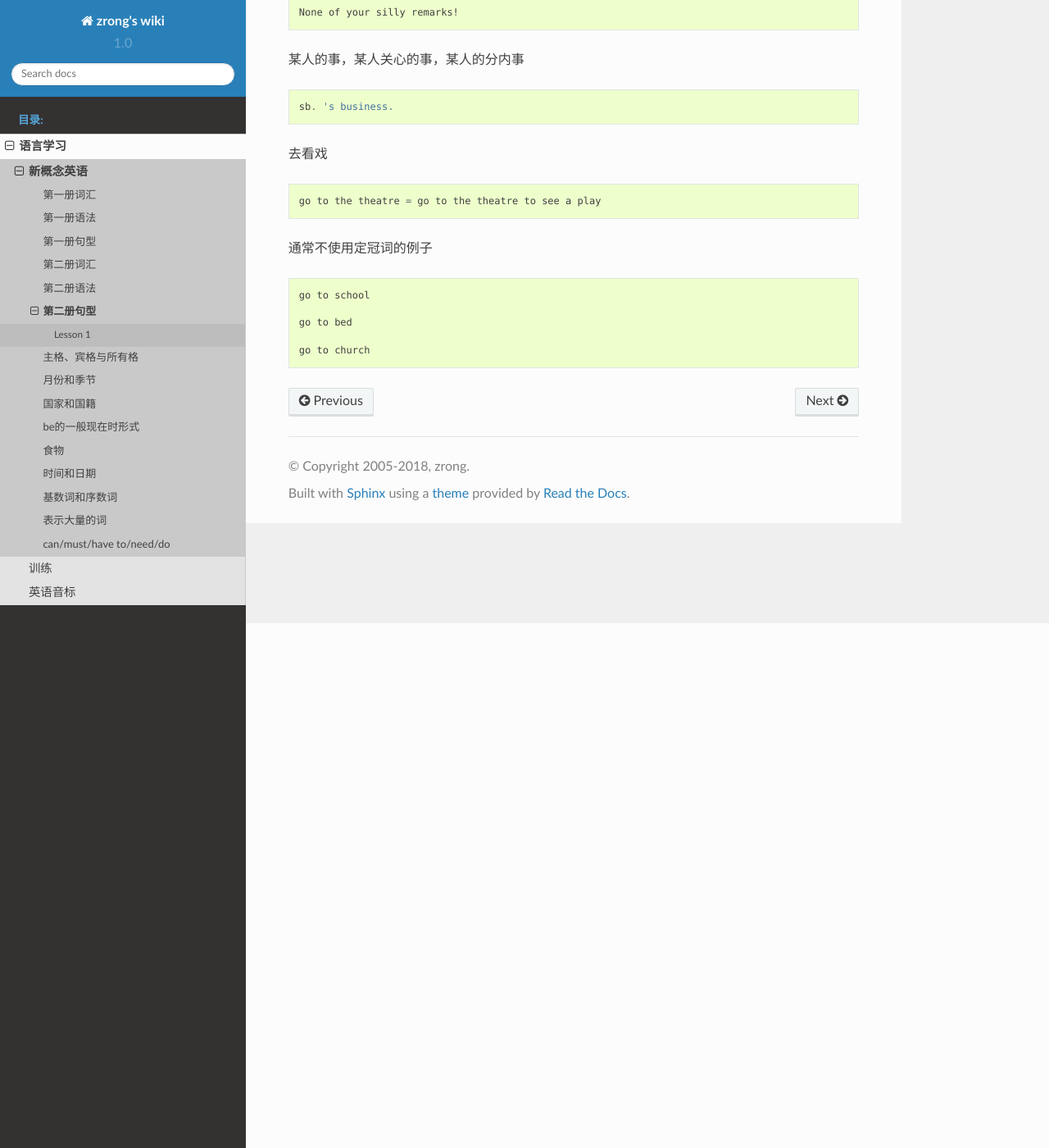
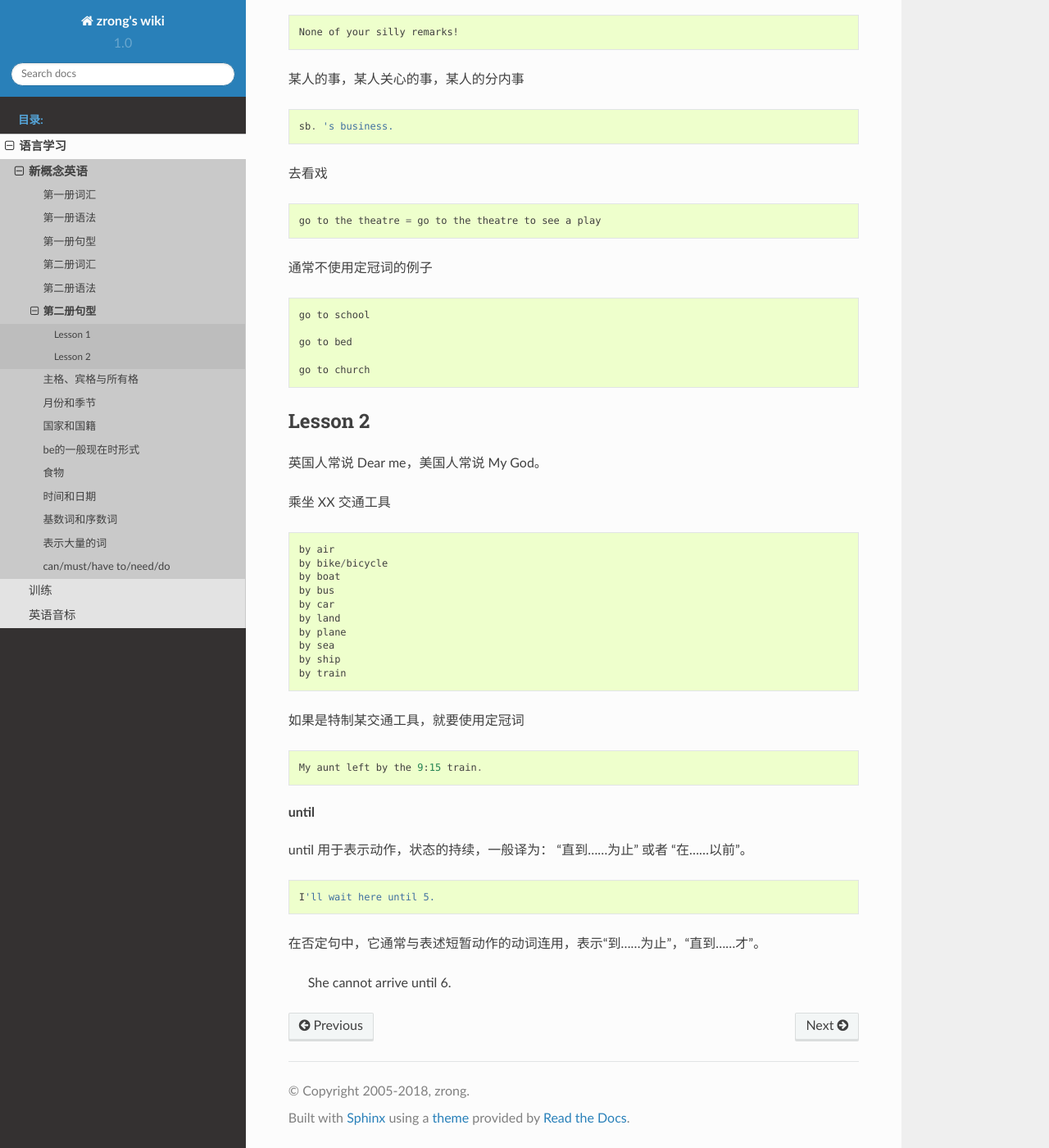
Before and after one commit to zrong/wiki, a Sphinx documentation site: the page built from source/lang/nce/2sentence.rst, in a window 1280 px wide and 1400 px high, scrolled down 640 px. Shown: the whole window at 82% size. Built offline with Sphinx 7.4.7 and the Read the Docs theme 2.0.0, drawn with Linux system fonts in a browser that asks for light colours.

Commit message:
upate lesson 2

```diff
--- a/source/lang/nce/1grammar.rst
+++ b/source/lang/nce/1grammar.rst
@@ -383,7 +383,9 @@ Lesson 55~56
 Lesson 57~58
 ================
 
-一般现在时与现在进行时
+.. glossary::
+
+    一般现在时与现在进行时
 
 * 一般现在时表示一般的动作或不断重复的动作；现在进行时表示说话时正在发生的动作；
 
--- a/source/lang/nce/2sentence.rst
+++ b/source/lang/nce/2sentence.rst
@@ -38,3 +38,37 @@ none of 这个短语的语气比较强烈，表达断然的口气 ::
     go to bed
 
     go to church
+
+Lesson 2
+===============
+
+英国人常说 Dear me，美国人常说 My God。
+
+乘坐 XX 交通工具 ::
+
+    by air
+    by bike/bicycle
+    by boat
+    by bus
+    by car
+    by land
+    by plane
+    by sea
+    by ship
+    by train
+
+如果是特制某交通工具，就要使用定冠词 ::
+
+    My aunt left by the 9:15 train.
+
+.. glossary::
+
+    until
+
+until 用于表示动作，状态的持续，一般译为： “直到……为止” 或者 “在……以前”。 ::
+
+    I'll wait here until 5.
+
+在否定句中，它通常与表述短暂动作的动词连用，表示“到……为止”，“直到……才”。
+
+    She cannot arrive until 6.
```
Also changed, not shown: source/lang/nce/1sentence.rst (+8 -0 lines), source/lang/nce/2grammar.rst (+31 -0 lines).
